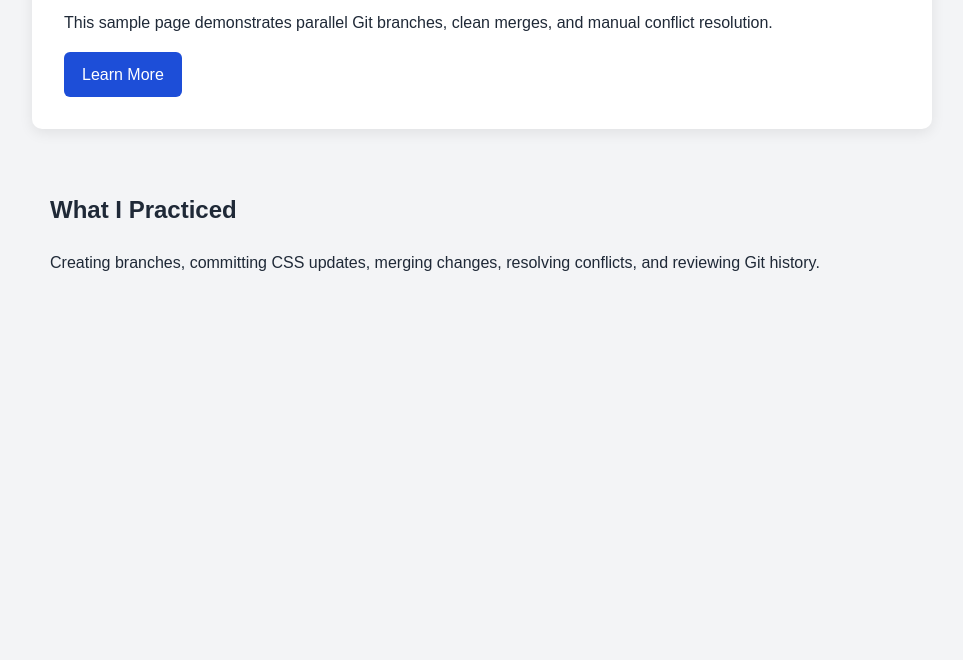
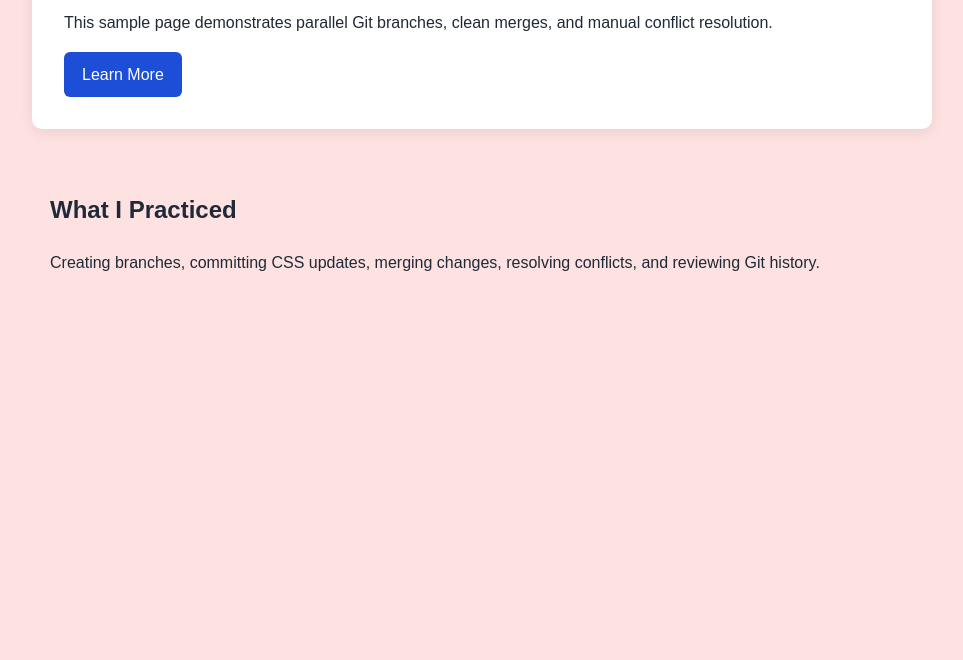
Before and after one commit to shaurovemon75/2023100000315_3_Gitlab, a plain HTML site: page index.html in a window 1280 px wide. Shown: the part 140-800 px from the top of the page, without its empty margins (158-1121 px from the left). Drawn offline with Linux system fonts and the light colour scheme.

Commit message:
Change background color in main

```diff
--- a/index.css
+++ b/index.css
@@ -5,7 +5,7 @@
 body {
   margin: 0;
   font-family: Arial, sans-serif;
-  background-color: #f3f4f6;
+  background-color: #fee2e2;
   color: #1f2937;
   line-height: 1.6;
 }
```
